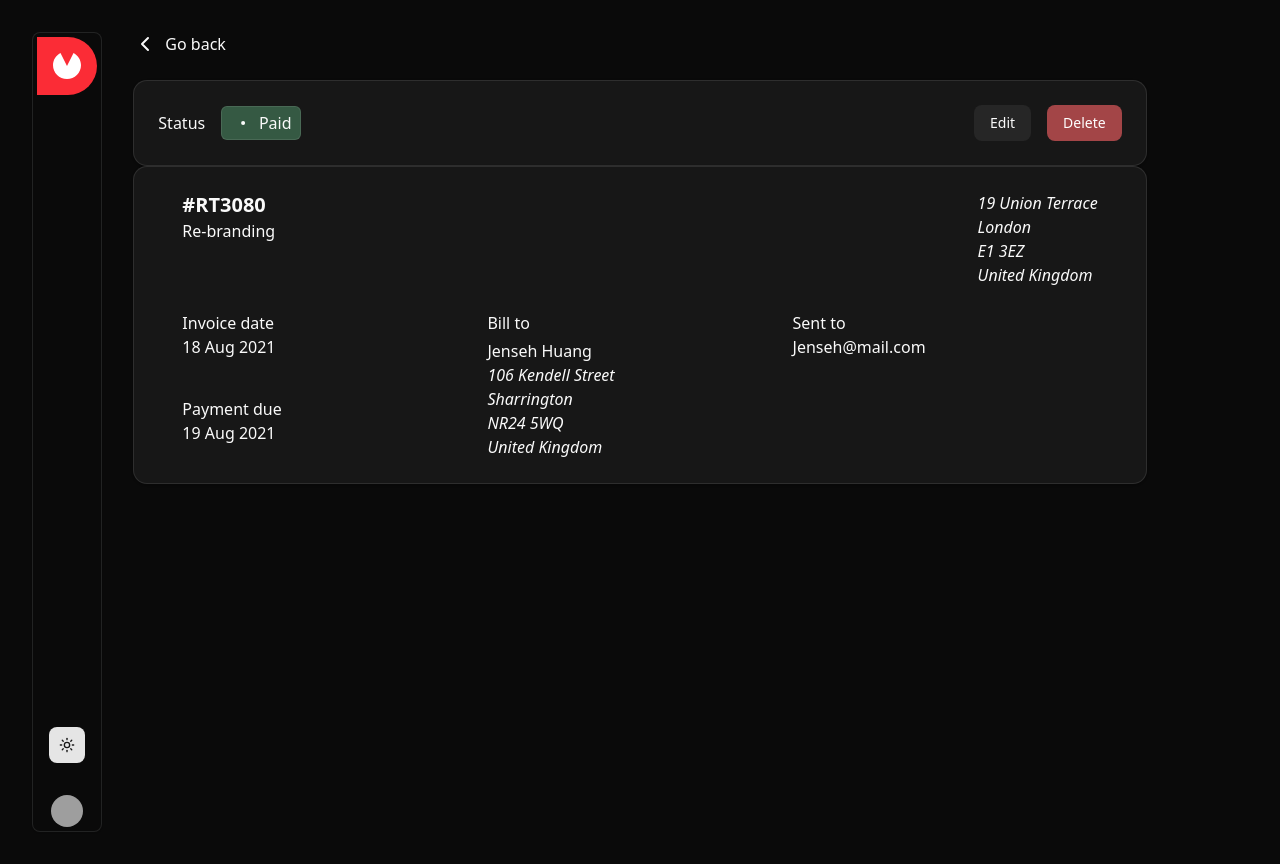
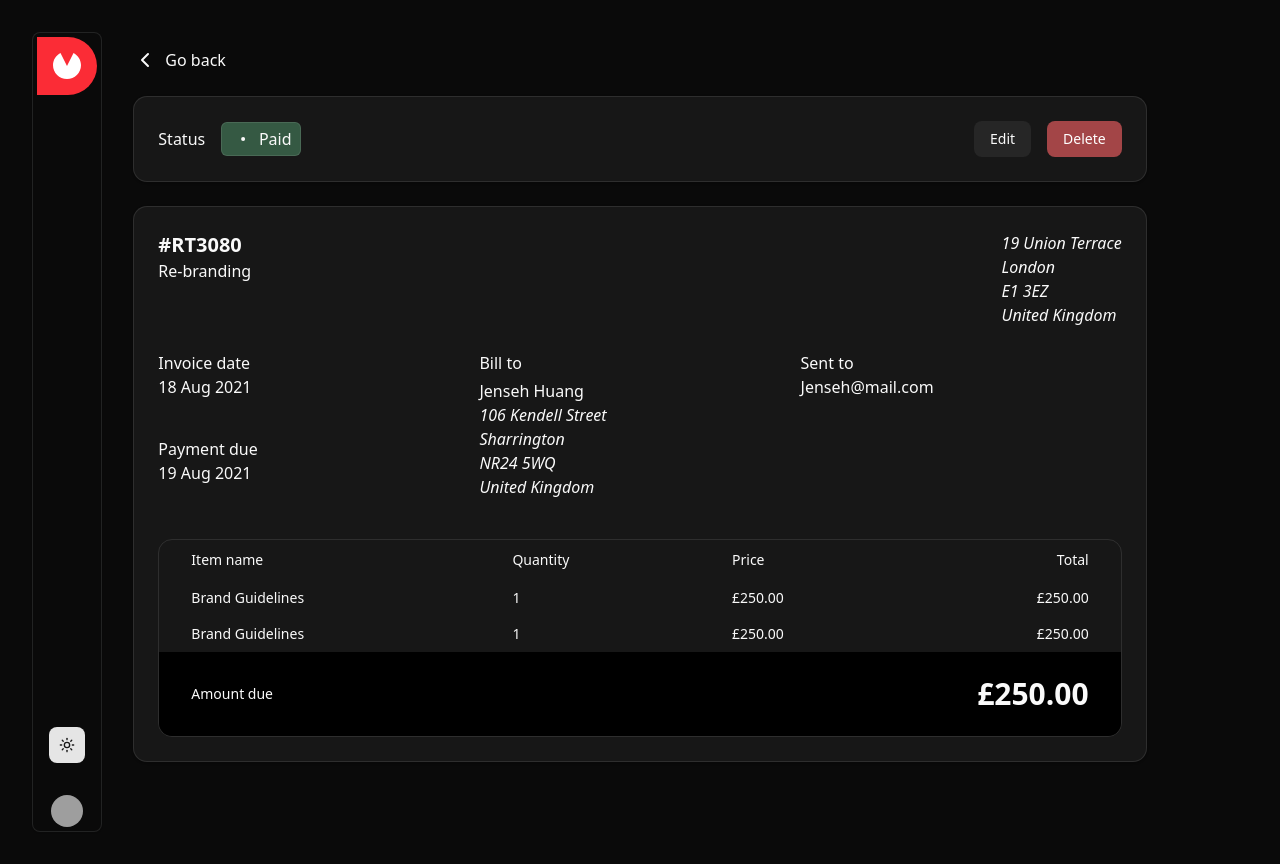
Before and after one commit to femogiga/invoiceapp, a React (Vite) app in the folder client/: page /invoices/1 in a window 1280 px wide. Built offline with nearby package versions, Linux system fonts and the light colour scheme; grey boxes are pictures that could not be loaded.

Commit message:
invoilce detail complete

```diff
--- /dev/null
+++ b/client/src/components/ui/table.tsx
@@ -0,0 +1,114 @@
+import * as React from "react"
+
+import { cn } from "@/lib/utils"
+
+function Table({ className, ...props }: React.ComponentProps<"table">) {
+  return (
+    <div
+      data-slot="table-container"
+      className="relative w-full overflow-x-auto"
+    >
+      <table
+        data-slot="table"
+        className={cn("w-full caption-bottom text-sm", className)}
+        {...props}
+      />
+    </div>
+  )
+}
+
+function TableHeader({ className, ...props }: React.ComponentProps<"thead">) {
+  return (
+    <thead
+      data-slot="table-header"
+      className={cn("[&_tr]:border-b", className)}
+      {...props}
+    />
+  )
+}
+
+function TableBody({ className, ...props }: React.ComponentProps<"tbody">) {
+  return (
+    <tbody
+      data-slot="table-body"
+      className={cn("[&_tr:last-child]:border-0", className)}
+      {...props}
+    />
+  )
+}
+
+function TableFooter({ className, ...props }: React.ComponentProps<"tfoot">) {
+  return (
+    <tfoot
+      data-slot="table-footer"
+      className={cn(
+        "bg-muted/50 border-t font-medium [&>tr]:last:border-b-0",
+        className
+      )}
+      {...props}
+    />
+  )
+}
+
+function TableRow({ className, ...props }: React.ComponentProps<"tr">) {
+  return (
+    <tr
+      data-slot="table-row"
+      className={cn(
+        "hover:bg-muted/50 data-[state=selected]:bg-muted border-b transition-colors",
+        className
+      )}
+      {...props}
+    />
+  )
+}
+
+function TableHead({ className, ...props }: React.ComponentProps<"th">) {
+  return (
+    <th
+      data-slot="table-head"
+      className={cn(
+        "text-foreground h-10 px-2 text-left align-middle font-medium whitespace-nowrap [&:has([role=checkbox])]:pr-0 [&>[role=checkbox]]:translate-y-[2px]",
+        className
+      )}
+      {...props}
+    />
+  )
+}
+
+function TableCell({ className, ...props }: React.ComponentProps<"td">) {
+  return (
+    <td
+      data-slot="table-cell"
+      className={cn(
+        "p-2 align-middle whitespace-nowrap [&:has([role=checkbox])]:pr-0 [&>[role=checkbox]]:translate-y-[2px]",
+        className
+      )}
+      {...props}
+    />
+  )
+}
+
+function TableCaption({
+  className,
+  ...props
+}: React.ComponentProps<"caption">) {
+  return (
+    <caption
+      data-slot="table-caption"
+      className={cn("text-muted-foreground mt-4 text-sm", className)}
+      {...props}
+    />
+  )
+}
+
+export {
+  Table,
+  TableHeader,
+  TableBody,
+  TableFooter,
+  TableHead,
+  TableRow,
+  TableCell,
+  TableCaption,
+}
--- a/client/src/pages/invoicedetails/InvoiceDetails.tsx
+++ b/client/src/pages/invoicedetails/InvoiceDetails.tsx
@@ -9,16 +9,25 @@ import {
 import { ChevronLeft } from 'lucide-react';
 import React from 'react';
 import { Link } from 'react-router-dom';
+import {
+  Table,
+  TableBody,
+  TableCaption,
+  TableCell,
+  TableHead,
+  TableHeader,
+  TableRow,
+} from '@/components/ui/table';
 
 const InvoiceDetails = () => {
   return (
-    <main className='col-span-12 md:col-span-10 text-start'>
-      <section className='pb-6'>
+    <main className='col-span-12 md:col-span-10 text-start '>
+      <section className='pb-6 mt-4'>
         <Link to='/invoices' className='flex gap-x-2 items-center '>
           <ChevronLeft /> <span>Go back</span>
         </Link>
       </section>
-      <section>
+      <section className='mb-6'>
         <Card>
           <CardContent className='flex justify-between'>
             <div className='flex gap-x-4 items-center'>
@@ -35,8 +44,8 @@ const InvoiceDetails = () => {
 
       <section>
         <Card>
-          <CardContent className=''>
-            <CardContent className='grid  gap-y-6 grid-cols-2  md:grid-cols-3'>
+          <CardContent className='grid gap-y-10'>
+            <article className='grid  gap-y-6 grid-cols-2  md:grid-cols-3'>
               <div className='col-span-full order-1 md:col-start-1 md:col-end-2 '>
                 <p className='text-xl font-bold mb-4 md:mb-0'>#{'RT3080'}</p>
                 <p>Re-branding</p>
@@ -76,7 +85,72 @@ const InvoiceDetails = () => {
                   United Kingdom
                 </address>
               </div>
-            </CardContent>
+            </article>
+            <section className=''>
+              <Table className='rounded-xl border border-separate border-spacing-0 overflow-hidden'>
+                <TableHeader className=''>
+                  <TableRow className='border-none'>
+                    <TableHead className='px-8 hidden md:table-cell'>
+                      Item name
+                    </TableHead>
+                    <TableHead className='px-8 hidden md:table-cell'>
+                      Quantity
+                    </TableHead>
+                    <TableHead className='px-8 hidden md:table-cell'>
+                      Price
+                    </TableHead>
+                    <TableHead className='px-8 text-right hidden md:table-cell'>
+                      Total
+                    </TableHead>
+                  </TableRow>
+                </TableHeader>
+                <TableBody className=''>
+                  <TableRow className='h-8 border-none'>
+                    <TableCell className='font-medium px-8'>
+                      Brand Guidelines
+                    </TableCell>
+                    <TableCell className='table-cells md:hidden'></TableCell>
+                    <TableCell className='table-cells md:hidden'></TableCell>
+                    <TableCell className='px-8 hidden md:table-cell'>
+                      1
+                    </TableCell>
+                    <TableCell className='px-8 hidden md:table-cell'>
+                      £250.00
+                    </TableCell>
+                    <TableCell className='text-right px-8'> £250.00</TableCell>
+                  </TableRow>
+
+                  <TableRow className='h-8 border-none'>
+                    <TableCell className='font-medium px-8'>
+                      Brand Guidelines
+                    </TableCell>
+                    <TableCell className='table-cells md:hidden'></TableCell>
+                    <TableCell className='table-cells md:hidden'></TableCell>
+                    <TableCell className='px-8 hidden md:table-cell '>
+                      1
+                    </TableCell>
+                    <TableCell className=' px-8 hidden md:table-cell'>
+                      £250.00
+                    </TableCell>
+                    <TableCell className='text-right px-8 '> £250.00</TableCell>
+                  </TableRow>
+
+                  <TableRow className='bg-black '>
+                    <TableCell
+                      colSpan={2}
+                      className='font-medium col-span-2 px-8'>
+                      Amount due
+                    </TableCell>
+
+                    <TableCell
+                      colSpan={2}
+                      className='text-right font-bold text-3xl py-6 px-8'>
+                      £250.00
+                    </TableCell>
+                  </TableRow>
+                </TableBody>
+              </Table>
+            </section>
           </CardContent>
         </Card>
       </section>
```
